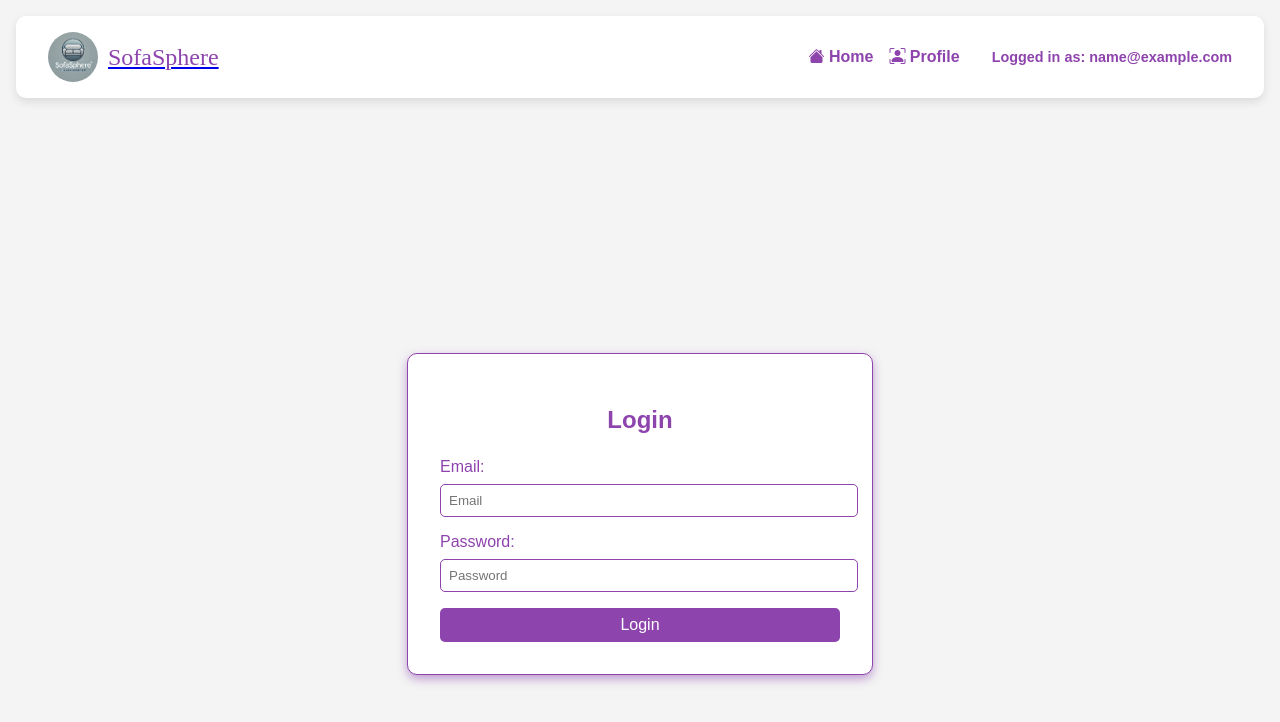
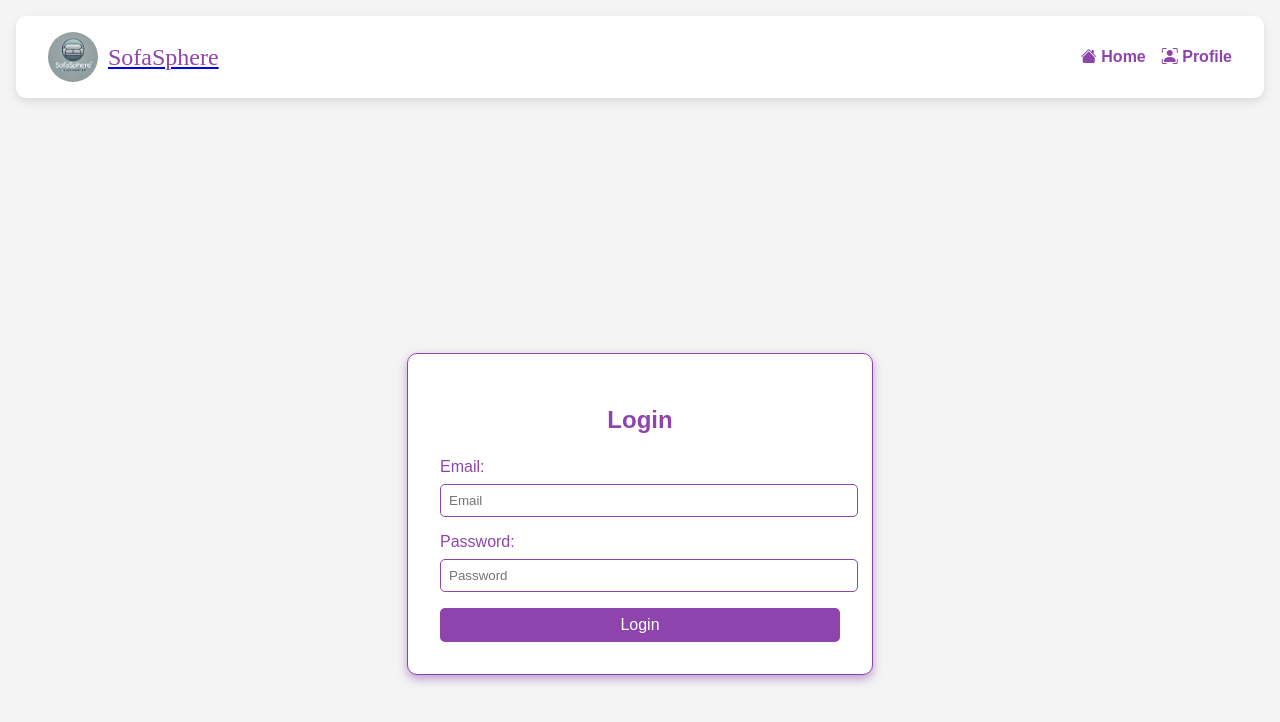
Before and after one commit to gggggeric/MERNproject, a React (Create React App) app in the folder frontend/: page /login in a window 1280 px wide. Shown: the top 722 px of the page. Built offline with nearby package versions, Linux system fonts and the light colour scheme; sample sign-in values are in the browser's storage.

Commit message:
updated navbar design

```diff
--- a/frontend/src/components/Navbar.css
+++ b/frontend/src/components/Navbar.css
@@ -39,7 +39,6 @@
     display: flex;
     align-items: center;
     justify-content: flex-start; /* Align to the left */
-    margin-left: 0; /* Remove any centering margin */
 }
 
 .right-content {
@@ -106,15 +105,23 @@
 
 /* Style for logged in user's email */
 .user-email-container {
+    display: flex; /* Use flexbox for alignment */
+    align-items: center; /* Center items vertically */
     position: relative; /* Position relative for dropdown */
     cursor: pointer; /* Pointer cursor for clickable */
+    white-space: nowrap; /* Prevent the email from wrapping */
 }
 
+/* Style for the email text */
 .user-email {
-    font-size: 0.9rem; /* Smaller font size for the email */
+    font-size: 1.1rem; /* Increased font size for the email */
     color: #8e44ad; /* Same color as the navbar */
     font-weight: 600; /* Bold text */
-    margin-left: 2rem; /* Space before email */
+    margin-left: 0.5rem; /* Space before email */
+    overflow: hidden; /* Hide overflow */
+    text-overflow: ellipsis; /* Add ellipsis for overflowed text */
+    max-width: 180px; /* Set a max width for the email display */
+    display: inline-block; /* Allow proper text handling */
 }
 
 /* Dropdown styles */
@@ -126,10 +133,33 @@
     box-shadow: 0 2px 8px rgba(0, 0, 0, 0.2); /* Shadow for dropdown */
     border-radius: 5px; /* Rounded corners */
     z-index: 100; /* Ensure dropdown is above other elements */
+    padding: 0; /* Remove padding for the dropdown */
+    min-width: 200px; /* Increase the minimum width for better visibility */
 }
 
+/* Dropdown item styles */
+.dropdown-item {
+    display: flex; /* Use flexbox for dropdown items */
+    align-items: center; /* Center items vertically */
+    padding: 0.75rem 1rem; /* Padding for items */
+    color: #8e44ad; /* Link color */
+    text-decoration: none; /* Remove underline */
+    transition: background-color 0.2s; /* Smooth background transition */
+}
+
+/* Hover effect for dropdown items */
+.dropdown-item:hover {
+    background-color: #f2f2f2; /* Light gray on hover */
+}
+
+/* Icon styles for dropdown items */
+.dropdown-item .icon {
+    margin-right: 0.5rem; /* Space between icon and text */
+}
+
+/* Logout button style */
 .logout-btn {
-    padding: 0.5rem 1rem; /* Padding for the button */
+    padding: 0.75rem 1rem; /* Padding for the button */
     background-color: #e74c3c; /* Red background for logout button */
     color: white; /* White text color */
     border: none; /* No border */
@@ -137,9 +167,17 @@
     font-weight: 600; /* Bold text */
     cursor: pointer; /* Pointer on hover */
     transition: background-color 0.3s ease; /* Smooth transition for hover effect */
-    margin: 5px; /* Margin for spacing */
+    text-align: left; /* Align text to the left */
+    margin-top: 0; /* Remove top margin to eliminate gap */
 }
 
+/* Logout button hover effect */
 .logout-btn:hover {
     background-color: #c0392b; /* Darker red on hover */
 }
+
+/* Profile container styles */
+.profile-container {
+    position: relative; /* Set relative positioning for dropdown */
+    cursor: pointer; /* Pointer cursor for clickable */
+}
--- a/frontend/src/components/Navbar.jsx
+++ b/frontend/src/components/Navbar.jsx
@@ -2,6 +2,7 @@ import React, { useState } from 'react';
 import { Link, useNavigate } from 'react-router-dom';
 import './Navbar.css';
 import logo from '../photos/logo.png'; // Ensure this path is correct
+import { BiEdit, BiLogOut } from 'react-icons/bi'; // Importing icons from react-icons or your preferred icon library
 
 const Navbar = () => {
     const [dropdownOpen, setDropdownOpen] = useState(false);
@@ -47,6 +48,13 @@ const Navbar = () => {
         return "#"; // Fallback if no valid userType
     };
 
+    // Extract the username from the email
+    const getUsernameFromEmail = (email) => {
+        return email ? email.split('@')[0] : ''; // Get the part before the @ symbol
+    };
+
+    const username = getUsernameFromEmail(userEmail); // Extracted username
+
     return (
         <nav className="navbar">
             <div className="left-content">
@@ -56,22 +64,27 @@ const Navbar = () => {
                 </Link>
             </div>
             <div className="right-content">
-                {userEmail && ( // Only show the Home link if the user is logged in
+                {userEmail && (
                     <Link to={getHomePageLink()} className="home-link">
                         <i className="bi bi-house-fill"></i> Home
                     </Link>
                 )}
                 {userEmail && userType && (
-                    <Link to={getProfileLink()} className="edit-profile-link">
-                        <i className="bi bi-person-bounding-box"></i> Profile
-                    </Link>
-                )}
-                {userEmail && (
-                    <div className="user-email-container" onClick={toggleDropdown}>
-                        <span className="user-email">Logged in as: {userEmail}</span>
+                    <div className="profile-container" onClick={toggleDropdown}>
+                        <span className="edit-profile-link">
+                            <i className="bi bi-person-bounding-box"></i> Profile
+                        </span>
                         {dropdownOpen && (
                             <div className="dropdown">
-                                <button className="logout-btn" onClick={handleLogout}>Logout</button>
+                                <div className="user-email-container">
+                                    <span className="user-email">Logged in as: {username}</span> {/* Display the username here */}
+                                </div>
+                                <Link to={getProfileLink()} className="dropdown-item">
+                                    <BiEdit className="icon" /> Edit Password
+                                </Link>
+                                <Link to="#" className="dropdown-item logout-btn" onClick={handleLogout}>
+                                    <BiLogOut className="icon" /> Logout
+                                </Link>
                             </div>
                         )}
                     </div>
```
